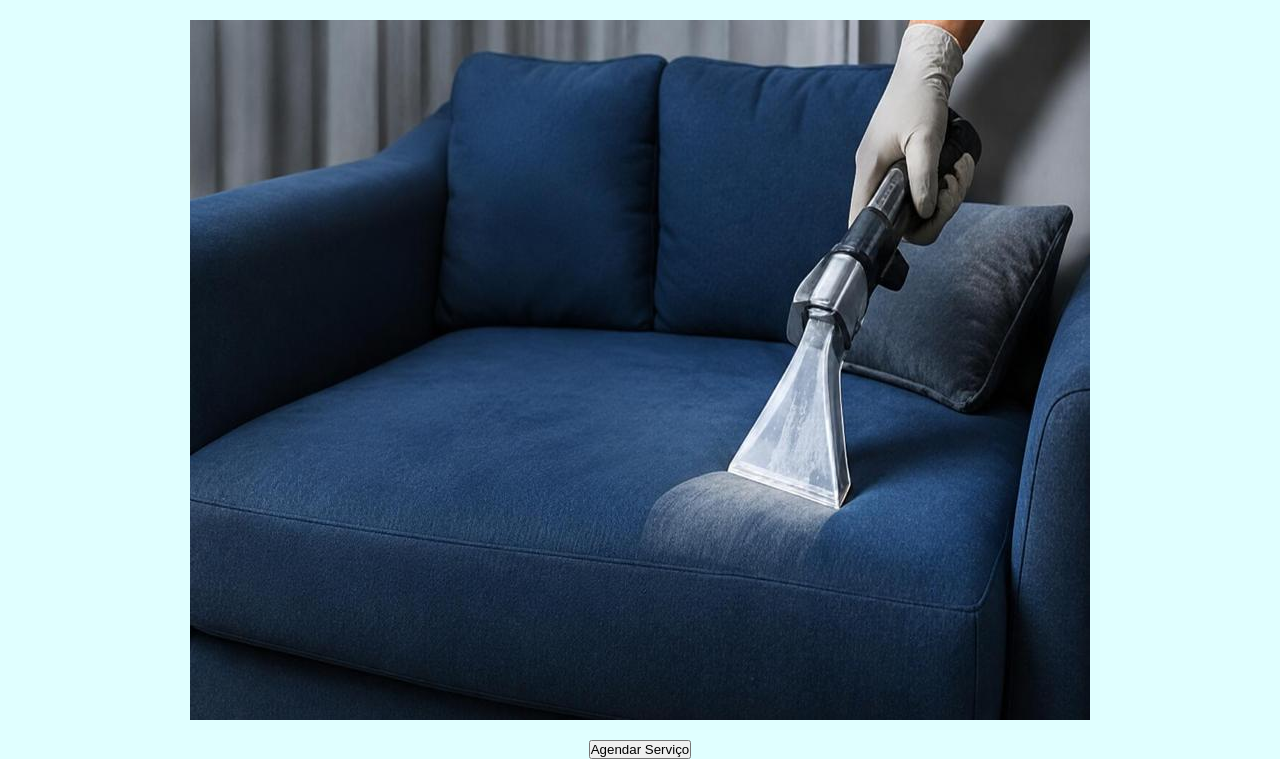
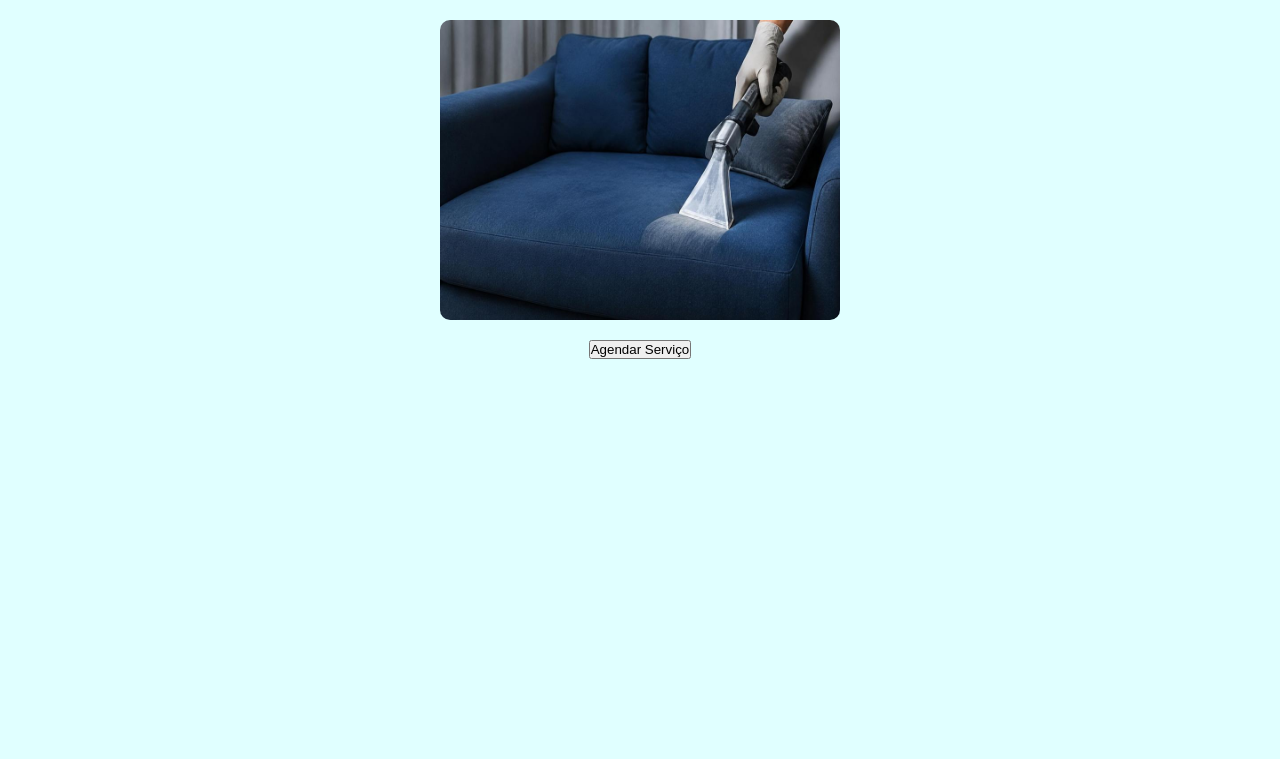
Before and after one commit to PedroHenrrique17/cleanozo-higienizacao, a plain HTML site: page index.html in a window 1280 px wide. Shown: the part 103-862 px from the top of the page. After the commit the page ends 800 px from the top, so only its background shows below. Drawn offline with Linux system fonts and the light colour scheme.

Commit message:
atualizando

```diff
--- a/css/style.css
+++ b/css/style.css
@@ -58,3 +58,9 @@ header nav ul li a:hover {
     display: flex;
     justify-content: space-around;
 }
+
+.banner-img {
+    width: 400px;
+    height: 300px;
+    border-radius: 10px;
+}
--- a/index.html
+++ b/index.html
@@ -26,7 +26,7 @@
         <main class="contentMain">
             <section class="banner">
                 <article>
-                    <img src="./img/banner.jpg" alt="">
+                    <img class="banner-img" src="./img/banner.jpg" alt="">
                 </article>
                 <article>
                     <button>Agendar Serviço</button>
```
